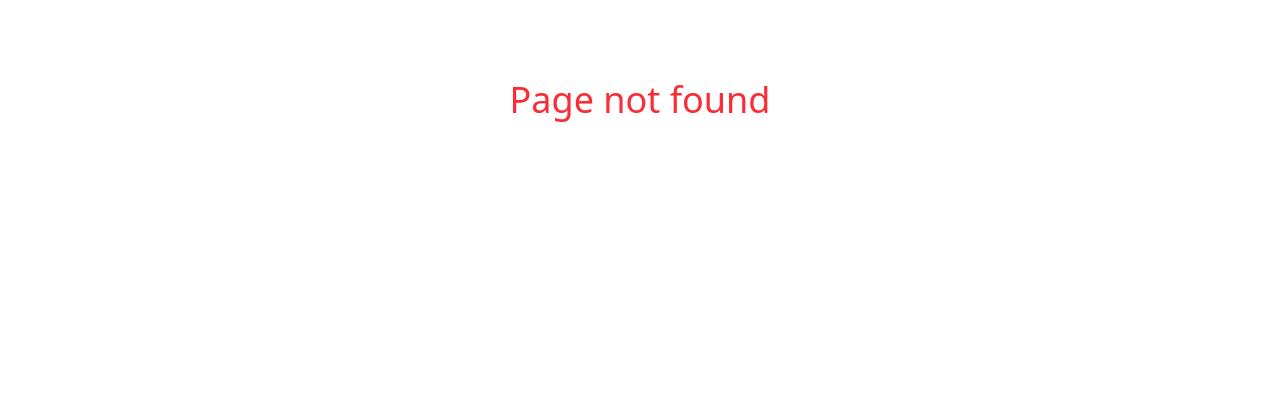
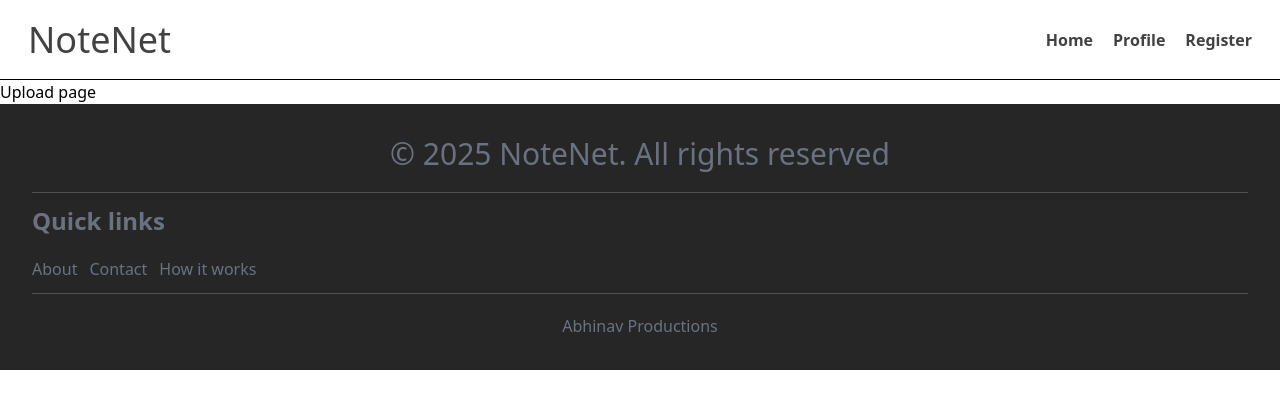
Before and after one commit to Abhinavvvhubbbb/NoteNet, a React (Vite) app: page /upload in a window 1280 px wide. Before the commit this address had no page. Shown: the top 408 px of the page. Built offline with nearby package versions, Linux system fonts and the light colour scheme.

Commit message:
added upload page so that user can finally upload their files from their gallery

```diff
--- a/src/App.jsx
+++ b/src/App.jsx
@@ -8,7 +8,7 @@ import Profile from './components/Profile';
 import Footer from './components/Footer';
 import Error from './components/Error';
 import Contact from './components/Contact';
-import Settingspage from './components/Upload';
+import Upload from './components/Upload';
 import Register from './components/Register';
 import Login from './components/Login'
 import Feature from './components/Feature';
@@ -76,6 +76,10 @@ const App = () => {
         {
           path: '/feature',
           element: <Feature />
+        },
+        {
+          path: '/upload',
+          element: <Upload/>
         }
       ]
     },
--- a/src/components/Profile.jsx
+++ b/src/components/Profile.jsx
@@ -1,16 +1,21 @@
 import React, { useState } from 'react'
-import { Upload } from 'lucide-react'
+import { useNavigate } from 'react-router-dom'
+import { Hand, Upload } from 'lucide-react'
 function Profile() {
-  const [upload, setUpload] = useState(false)
+  const locate = useNavigate()
+  const [upload, setUpload] = useState(false)  // handles the upload button's state
   const Uploadhandler = () => {
     setUpload(true)
+  }
+  const Uploadfn = () => {
+    locate("/upload")
   }
   return (
     <div className='mt-20' >
       <div className=' p-5 flex justify-end' >
         <button onClick={Uploadhandler} className='bg-gradient-to-r from-red-600 via-orange-500 to-pink-400 text-white border-1 shadow-lg hover:scale-98 cursor-pointer transition ease-in duration-150 p-2 rounded-[9px] flex ' ><Upload /> Upload</button>
         {upload && <div className=' text-white top-36 rounded-[8px]  bg-gradient-to-r from-red-600 via-orange-500 to-pink-400 fixed p-2 cursor-pointer' >
-          <button onClick={() => setUpload(false)} >Upload from gallery</button>
+          <button onClick={Uploadfn} >Upload from gallery</button>
         </div>}
       </div>
       <div className=' p-7' >
--- a/src/components/Upload.jsx
+++ b/src/components/Upload.jsx
@@ -2,7 +2,11 @@ import React from 'react'
 
 function Upload() {
   return (
-    <div>Upload</div>
+    <div className='mt-20' >
+        <div>
+            <h1>Upload page</h1>
+        </div>
+    </div>
   )
 }
 
```
